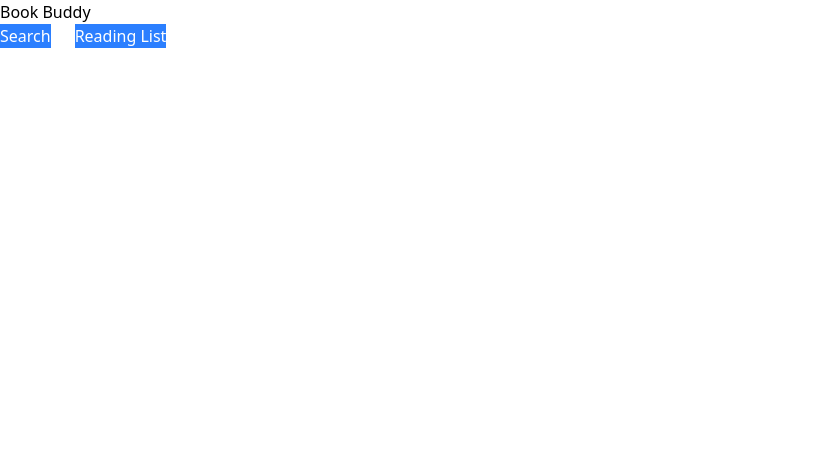
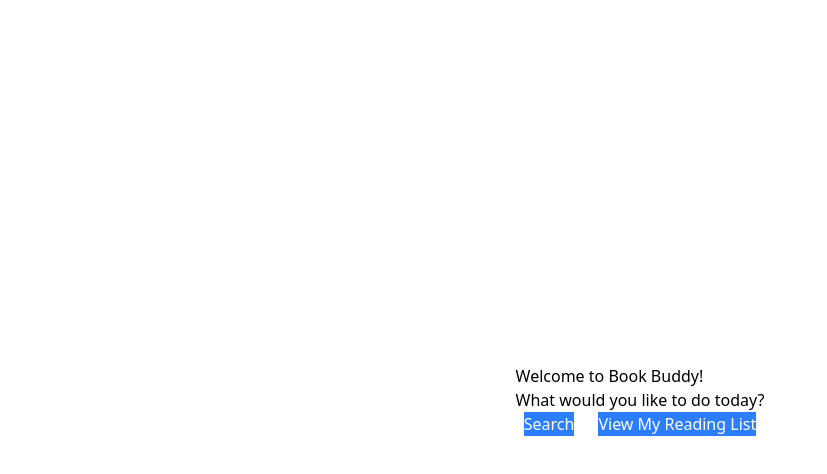
Before and after one commit to github-bdem/BookBuddy, a React (Vite) app: page / in a window 1280 px wide. Shown: the top 474 px of the page, without its empty margins (0-827 px from the left). Built offline with nearby package versions, Linux system fonts and the light colour scheme.

Commit message:
adds more info to book card

```diff
--- a/index.html
+++ b/index.html
@@ -5,8 +5,8 @@
         <link rel="icon" type="image/svg" href="/vite.svg" />
         <meta name="viewport" content="width=device-width, initial-scale=1.0" />
         <!-- TODO: why is styles.css import failing with incorrect type? -->
-        <link href="/dist/styles.css" rel="stylesheet" />
-        <title>Vite React Tailwind Project Template</title>
+        <!-- <link href="/dist/styles.css" rel="stylesheet" /> -->
+        <title>Book Buddy</title>
     </head>
     <body>
         <div id="root"></div>
--- a/src/App.tsx
+++ b/src/App.tsx
@@ -5,7 +5,7 @@
 
 function App() {
     return (
-        <div>
+        <div className="min-h-screen">
             <Routes>
                 <Route path="/" element={<HomePage />} />
                 <Route path="/search" element={<SearchPage />} />
--- /dev/null
+++ b/src/components/BookCard/BookCard.tsx
@@ -0,0 +1,47 @@
+import { useState } from "react";
+
+export interface BookResult {
+    cover_i: number;
+    has_fulltext: boolean;
+    edition_count: number;
+    title: string;
+    author_name: string[];
+    first_publish_year: number;
+    key: string;
+    ia: string[];
+    author_key: string[];
+    public_scan_b: true;
+    language: string[];
+    ebook_access: string;
+}
+
+function BookCard({ bookResult }: { bookResult: BookResult }) {
+    const [isExpanded, setIsExpanded] = useState(false);
+
+    const constructCoverUrl = (cover_i: number) => {
+        return `https://covers.openlibrary.org/b/id/${cover_i}-M.jpg`;
+    };
+
+    return (
+        <div className="border-2">
+            <img src={constructCoverUrl(bookResult.cover_i)} />
+            <div>Title: {bookResult.title}</div>
+            <div>Author: {bookResult.author_name}</div>
+            <button onClick={() => setIsExpanded(!isExpanded)}>
+                {`More (${isExpanded ? "-" : "+"})`}
+            </button>
+            {isExpanded ? (
+                <div>
+                    <div>Ebook Available: {bookResult.ebook_access}</div>
+                    <div>Publish Year: {bookResult.first_publish_year}</div>
+                    <div>
+                        Languages Available:{" "}
+                        {`${bookResult.language.join(", ")}`}
+                    </div>
+                </div>
+            ) : null}
+        </div>
+    );
+}
+
+export default BookCard;
--- a/src/pages/Home.tsx
+++ b/src/pages/Home.tsx
@@ -2,14 +2,17 @@
 
 function HomePage() {
     return (
-        <div>
-            <h1>Book Buddy</h1>
+        <div className="flex size-full min-h-screen flex-col items-center justify-center">
+            <div>
+                <h1>Welcome to Book Buddy!</h1>
+                <h2>What would you like to do today?</h2>
+            </div>
             <div className="flex flex-row gap-6">
                 <button className="bg-blue-500 text-white">
                     <Link to="/search">Search</Link>
                 </button>
                 <button className="bg-blue-500 text-white">
-                    <Link to="/reading-list">Reading List</Link>
+                    <Link to="/reading-list">View My Reading List</Link>
                 </button>
             </div>
         </div>
--- a/src/pages/Search.tsx
+++ b/src/pages/Search.tsx
@@ -1,25 +1,20 @@
 import { useState } from "react";
+import BookCard, { BookResult } from "src/components/BookCard/BookCard";
 
 interface SearchFormData {
     q: string;
     author: string;
 }
 
-interface BookResult {
-    cover_i: number;
-    has_fulltext: boolean;
-    edition_count: number;
-    title: string;
-    author_name: string[];
-    first_publish_year: number;
-    key: string;
-    ia: string[];
-    author_key: string[];
-    public_scan_b: true;
-}
-
-const constructCoverUrl = (cover_i: number) => {
-    return `https://covers.openlibrary.org/b/id/${cover_i}-M.jpg`;
+const defaultSearchResults = {
+    numFound: 0,
+    start: 0,
+    numFoundExact: false,
+    num_found: 0,
+    offset: null,
+    docs: [] as BookResult[],
+    q: "string",
+    documentation_url: "https://openlibrary.org/dev/docs/api/search",
 };
 
 interface SearchResults {
@@ -32,17 +27,6 @@
     q: string;
     documentation_url: string;
 }
-
-const defaultSearchResults = {
-    numFound: 0,
-    start: 0,
-    numFoundExact: false,
-    num_found: 0,
-    offset: null,
-    docs: [] as BookResult[],
-    q: "string",
-    documentation_url: "https://openlibrary.org/dev/docs/api/search",
-};
 
 function SearchPage() {
     const [searchFormData, setSearchFormData] = useState<SearchFormData>({
@@ -134,16 +118,10 @@
                 {searchResults.docs.map(
                     (bookResult: BookResult, idx: number) => {
                         return (
-                            <div
+                            <BookCard
                                 key={`${idx}-${bookResult.title}`}
-                                className="border-2"
-                            >
-                                <img
-                                    src={constructCoverUrl(bookResult.cover_i)}
-                                />
-                                <div>Title: {bookResult.title}</div>
-                                <div>Author: {bookResult.author_name}</div>
-                            </div>
+                                bookResult={bookResult}
+                            />
                         );
                     },
                 )}
```
